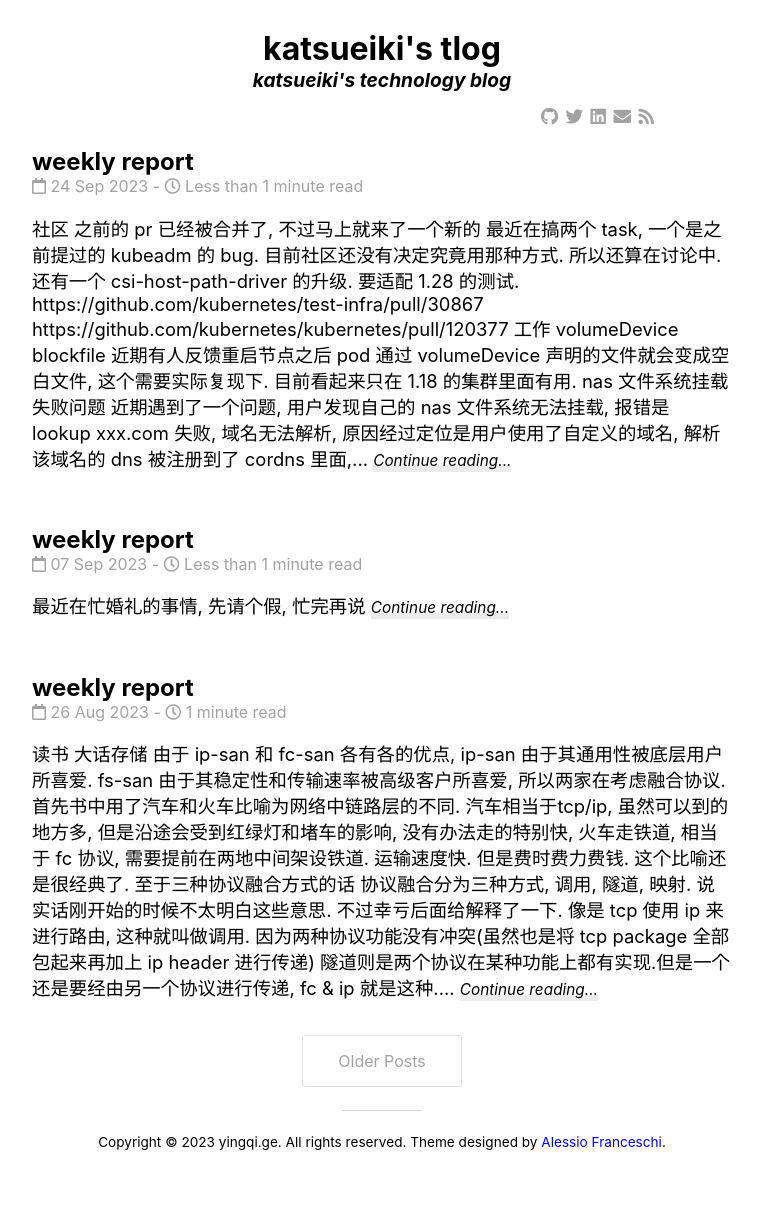
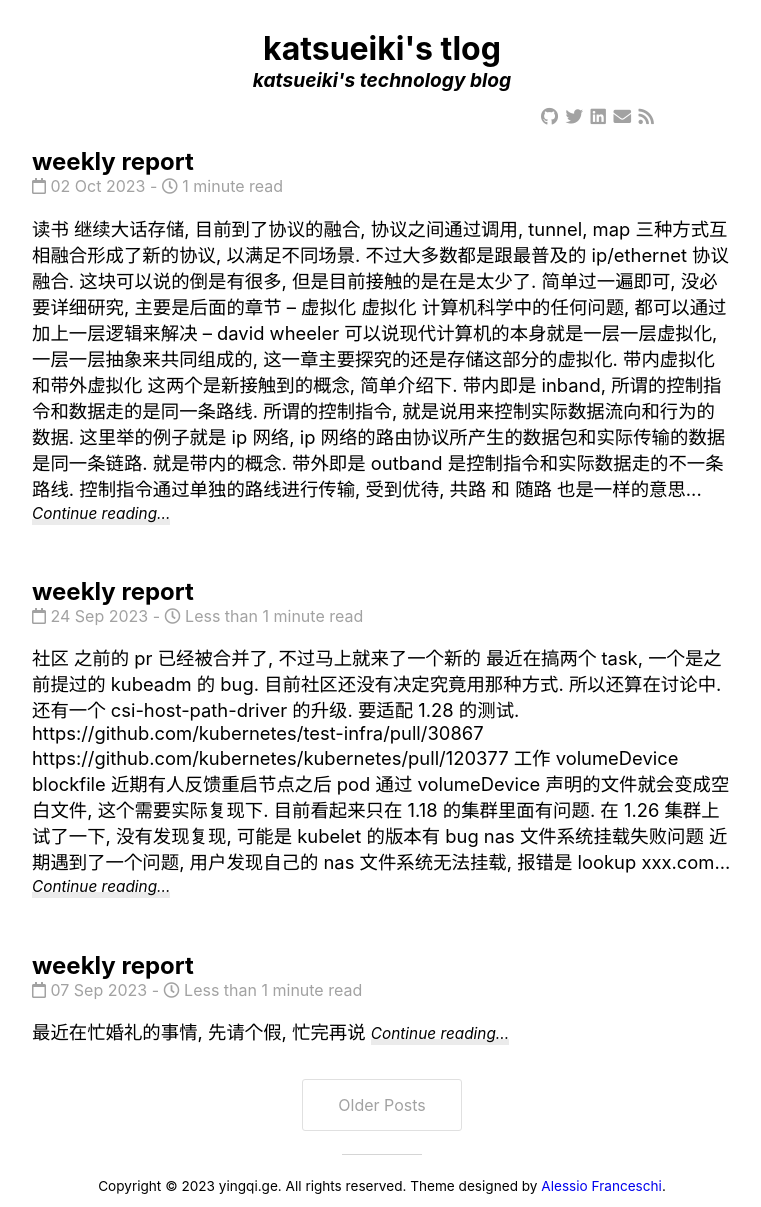
Before and after one commit to mowangdk/mowangdk.github.io, a Jekyll site: the page built from docs/index.html, in a window 1280 px wide. Shown: the whole page, without its empty margins (258-1019 px from the left). Built offline with Jekyll 4.4.1, drawn with Linux system fonts in a browser that asks for light colours; nearby versions of some CDN libraries; the list of posts is cut into pages by our own code; before the commit the page ends 1163 px from its top, so only the background shows below that.

Commit message:
Add diary

````diff
--- a/docs/_posts/2023-09-24-tech-report.markdown
+++ b/docs/_posts/2023-09-24-tech-report.markdown
@@ -20,7 +20,9 @@ https://github.com/kubernetes/kubernetes/pull/120377
 
 ### volumeDevice blockfile
 
-近期有人反馈重启节点之后 pod 通过 volumeDevice 声明的文件就会变成空白文件, 这个需要实际复现下. 目前看起来只在 1.18 的集群里面有用.
+近期有人反馈重启节点之后 pod 通过 volumeDevice 声明的文件就会变成空白文件, 这个需要实际复现下. 目前看起来只在 1.18 的集群里面有问题.
+
+> 在 1.26 集群上试了一下, 没有发现复现, 可能是 kubelet 的版本有 bug
 
 ### nas 文件系统挂载失败问题
 
--- /dev/null
+++ b/docs/_posts/2023-10-02-tech-report.markdown
@@ -0,0 +1,85 @@
+---
+layout: post
+title:  "weekly report"
+date:   2023-10-02 22:30:08 +0800
+categories: weeklyreport
+---
+
+
+# 读书
+
+继续大话存储, 目前到了协议的融合, 协议之间通过调用, tunnel, map 三种方式互相融合形成了新的协议, 以满足不同场景. 不过大多数都是跟最普及的 ip/ethernet 协议融合. 这块可以说的倒是有很多, 但是目前接触的是在是太少了. 简单过一遍即可, 没必要详细研究, 主要是后面的章节 -- 虚拟化
+
+
+### 虚拟化
+
+计算机科学中的任何问题, 都可以通过加上一层逻辑来解决 -- david wheeler
+
+可以说现代计算机的本身就是一层一层虚拟化, 一层一层抽象来共同组成的, 这一章主要探究的还是存储这部分的虚拟化.
+
+带内虚拟化和带外虚拟化
+
+这两个是新接触到的概念, 简单介绍下. 带内即是 inband, 所谓的控制指令和数据走的是同一条路线. 所谓的控制指令, 就是说用来控制实际数据流向和行为的数据. 这里举的例子就是 ip 网络, ip 网络的路由协议所产生的数据包和实际传输的数据是同一条链路. 就是带内的概念. 带外即是 outband 是控制指令和实际数据走的不一条路线. 控制指令通过单独的路线进行传输, 受到优待, 共路 和 随路 也是一样的意思
+
+带内虚拟化指的是, 执行虚拟化的设备是横插在动作发起者和目标路径之前的设备, 动作发起者不感知虚拟化设备, 它能看到的只有目标设备, 只不过数据在流经虚拟化设备的时候就已经被虚拟化了
+
+带外虚拟化, 是指在这个路径旁的另一条路径, 这条路走控制信号, 实际的数据传输还是通过发起者到目标设备. 也就是发起者必须感知旁路上的虚拟化设备, ,通过提示/授权之后, 才可以直接向目标请求数据
+
+存储这部分虚拟化一开始介绍了各个公司的存储方案. 包括 IBM 的 SAN Volume Controller, 飞康的 NSS. 大概看了下,基本上都是一些池化的方案. 没啥特别的.
+不过这边用的一些加速方案倒是可以参考下.
+
+- SafeCache
+    利用高性能介质,将主机下发的 io 直接写入高性能介质, 快速响应主机 io, 然后异步的将数据刷到主存储空间中
+- HotZone
+    是一种主动的数据访问优化方式, 将数据源划分成多个 zone, 对每个 zone 统计访问频繁程度. 最后将热点 zone 中的数据缓存到高速存储介质中以加速读访问
+- Zero Memory Copy
+    也就是数据不经过内存进行缓存/运算处理, 直接写入后端存储, 这样既提高了数据安全性, 还保证了性能. 飞康认为使用这种数据缓存是杯水车薪并且多此一举. 虚拟化设备后端本身已经挂接了拥有较大容量存储的存储控制器, 或者挂接各种新一代的闪存阵列产品作为全局缓存, 此时再加一点点缓存还不如不加
+
+
+
+# 工作
+
+### 简单整理了下 kubelet -> containerd -> containerd-shim -> runc 的调用流程.
+
+```
+kubelet.SyncPod()
+-> kl.containerRuntime.SyncPod() (kubecontainer.Runtime)
+-> kubeGenericRuntimeManager.SyncPod()
+  -> m.createPodSandbox()
+    ->  m.runtimeService.RunPodSandbox()
+----containerd
+        -> integration/cri-api/pkg/apis PodSandBoxManager.RunPodSandbox()
+        -> (remote_runtime.go)runtimeService.RunPodSandBox()
+          -> r.runtimeClient.RunPodSandbox(client)
+          -> instrumentedService.RunPodSandbox()
+          -> criService.RunPodSandbox()
+            -> ociRuntime := c.getSandBoxRuntime() (save in containerd register memory, use name to select runtime)
+            -> sandbox := netns.NewNetNS(), c.setupPodNetwork(ctx, &sandbox)
+              	-> call cni setup interface
+            -> c.client.TaskService().Create(ctx, request)
+-----shim
+            -> runtime.shim.v1.service.Create()
+               -> process.Newinit()
+               -> process.Create()
+                  -> oci.runtime.Create()
+-----runc
+                    -> runc create/start xxxx command
+
+  -> start() start ephemeral containers -> start init containers -> start containers
+     -> m.startContainer(podSandboxID, podspec...) // 1. pull the image, 2. create the container, 3. start the container 4. run the post start lifecycle hooks
+       -> m.internalLifecycle.PreCreateContainer()
+       -> m.runtimeService.CreateContainer(podSandboxID)
+          -> instrumentedService.CreateContainer()
+          -> criService.RunPodSandbox()
+            -> xxx
+       -> m.internalLifecycle.PreStartContainer(pod, container, containerID)
+       -> m.runtimeService.StartContainer(ctx, containerID)
+          -> criService.StartContainer()
+          -> same
+       -> runner.Run() // post start hook
+
+```
+
+### mount remount-ro
+
+这两天遇到了一个 remount-ro 的问题, 在 mount 快设备的时候, 可以指定 mount 对应的 options , 这个 options 的作用是, 当背后的块设备不可达的时候, 这个挂载点会被重新 remount 成只读的. 讲真, 之前从来没注意过这个功能. 需要试试
````
